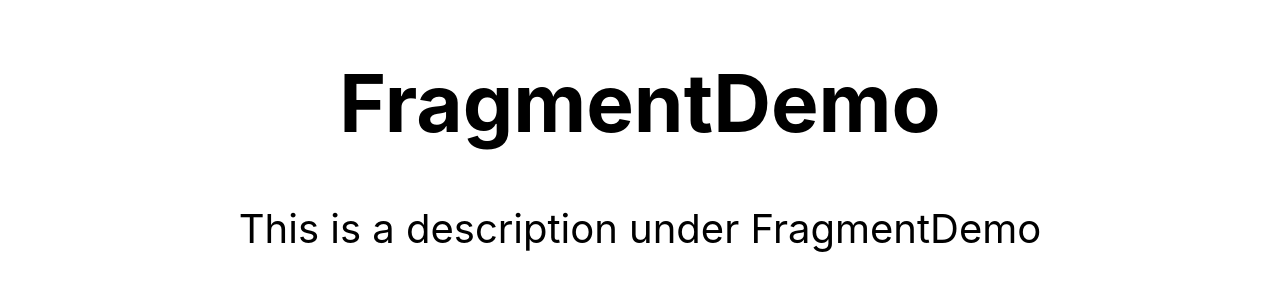
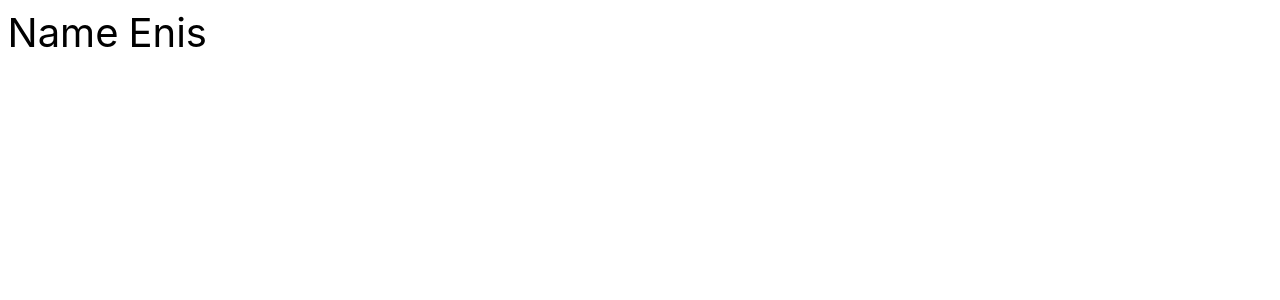
Before and after one commit to eniskastrati/reactjs-study, a React (Create React App) app in the folder reactapp/: page / in a window 1280 px wide. Shown: the top 300 px of the page. Built offline with nearby package versions, Linux system fonts and the light colour scheme.

Commit message:
#comment fragments with keys

```diff
--- a/reactapp/src/App.js
+++ b/reactapp/src/App.js
@@ -19,6 +19,7 @@
 import Form from './components/react-basics/Form';
 import LifecycleA from './components/react-basics/LifecycleA';
 import FragmentDemo from './components/react-advanced/FragmentDemo';
+import Table from './components/react-advanced/Table';
 
 
 
@@ -26,7 +27,8 @@
 function App() {
   return (
     <div className="App">
-      <FragmentDemo />
+      <Table />
+      {/* <FragmentDemo /> */}
       {/* <LifecycleA />
       <Form /> */}
       {/* <h1 className='error'>Error</h1>
--- /dev/null
+++ b/reactapp/src/components/react-advanced/Columns.jsx
@@ -0,0 +1,12 @@
+import React from 'react'
+
+function Columns() {
+  return (
+    <>
+        <td>Name</td>
+        <td>Enis</td>
+    </>
+  );
+}
+
+export default Columns
--- /dev/null
+++ b/reactapp/src/components/react-advanced/Table.jsx
@@ -0,0 +1,16 @@
+import React from 'react'
+import Columns from './Columns'
+
+function Table() {
+  return (
+    <table>
+        <tbody>
+            <tr>
+                <Columns  />
+            </tr>
+        </tbody>
+    </table>
+  )
+}
+
+export default Table
```
